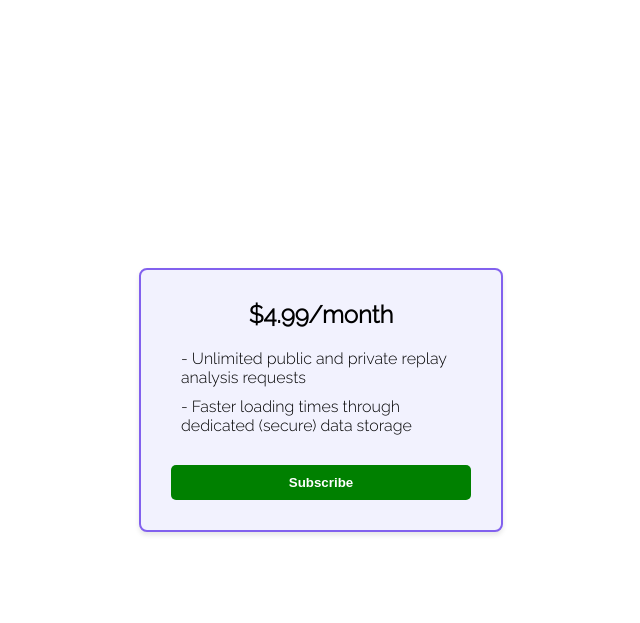
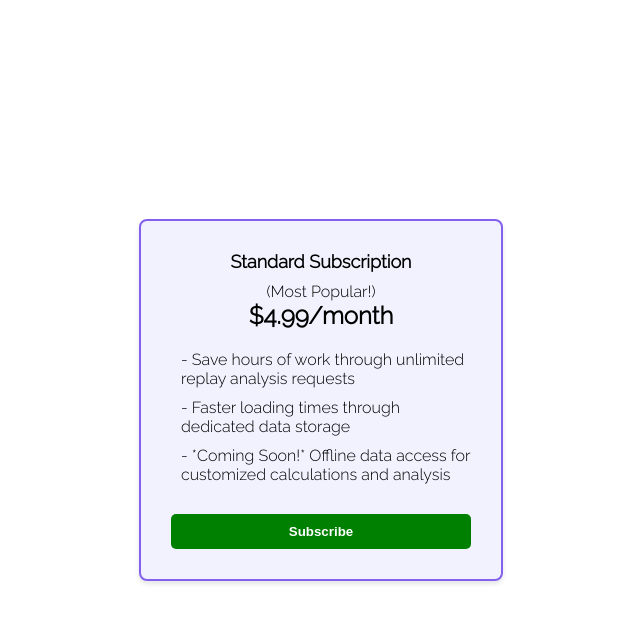
Before and after one commit to ktdykstra/PokemonProject, a Flask app: page /pricing in a window 1280 px wide. Shown: the top 623 px of the page, without its empty margins (319-959 px from the left). Run offline with Flask 3, Linux system fonts and the light colour scheme; some libraries are stand-ins or nearby versions.

Commit message:
changed pricing html

```diff
--- a/app.py
+++ b/app.py
@@ -90,7 +90,7 @@ stripe.api_key = 'sk_test_51NchgQDypgtvgAYhWbgnSjTEd9fyiHx0gXeXRbwOLZwAWnm9Nqy1n
 endpoint_secret = 'whsec_AZE85BOzWncPR6OB62f447ZUQuVwl3BX'
 
 PREMIUM_PRICE_ID = 'price_1NchwKDypgtvgAYhILRJc3RP'
-STANDARD_PRICE_ID = 'price_1NhNCaDypgtvgAYhRfdD9HLz'
+STANDARD_PRICE_ID = 'price_1NkeMUDypgtvgAYhm4NEpXAI'
 
 Session(app)
 YOUR_DOMAIN = 'https://www.serapis.dev'
--- a/templates/pricing.html
+++ b/templates/pricing.html
@@ -29,6 +29,12 @@
       font-weight: bold;
       font-size: 24px;
       margin-bottom: 20px;
+    }
+
+    .subscription-title {
+      font-weight: bold;
+      font-size: 18px;
+      margin-bottom: 10px;
     }
 
     .features {
@@ -66,10 +72,13 @@
 </head>
 <body>
   <div class="subscription-box">
+    <div class="subscription-title">Standard Subscription</div>
+    <div class="most-popular">(Most Popular!)</div>
     <div class="price">$4.99/month</div>
     <div class="features">
-      <div class="feature"> - Unlimited public and private replay analysis requests</div>
-      <div class="feature"> - Faster loading times through dedicated (secure) data storage</div>
+      <div class="feature"> - Save hours of work through unlimited replay analysis requests</div>
+      <div class="feature"> - Faster loading times through dedicated data storage</div>
+      <div class="feature"> - *Coming Soon!* Offline data access for customized calculations and analysis</div>
     </div>
     <form action="/checkout" method="POST">
       <!-- Note: If using PHP set the action to /create-checkout-session.php -->
```
